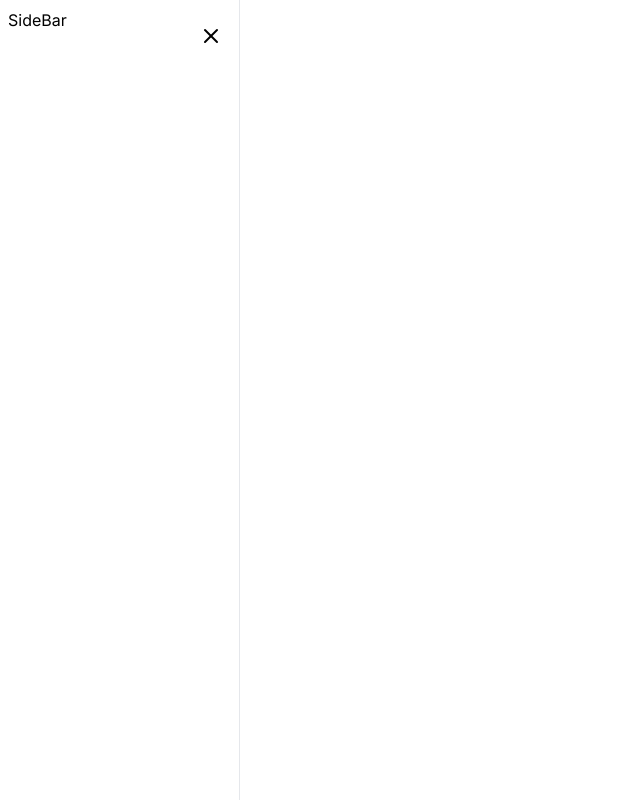
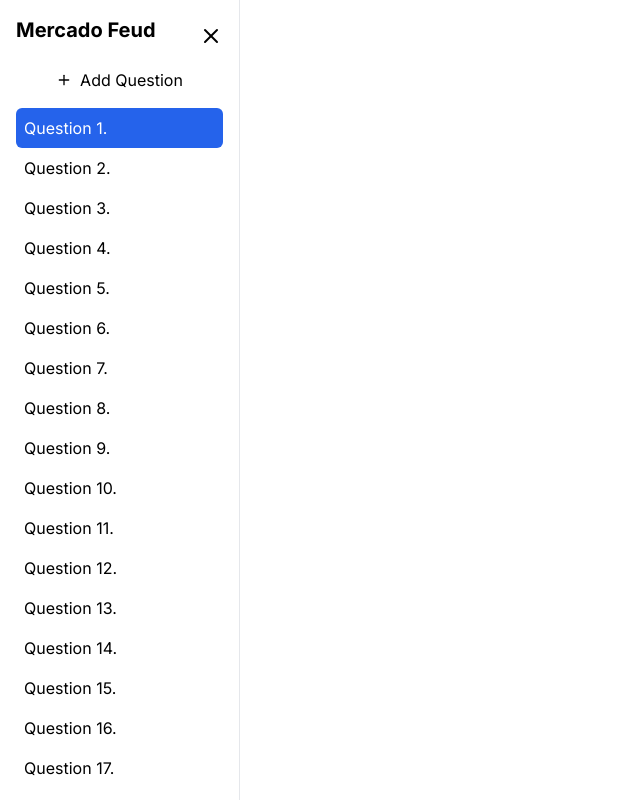
Before and after one commit to kieloBash/nextjs-family-feud, a Next.js app: page / in a window 1280 px wide. Both pictures are taken after a click on the button 28 px from the left and 36 px from the top of the page. Shown: the whole page, without its empty margins (0-640 px from the left). Built offline with nearby package versions, Linux system fonts and the light colour scheme.

Commit message:
added sidebar UI

```diff
--- a/components/contexts/SidebarProvider.tsx
+++ b/components/contexts/SidebarProvider.tsx
@@ -4,22 +4,29 @@ import * as React from "react";
 export type SidebarContextType = {
   toggle: boolean;
   setToggle: (temp: boolean) => void;
+  activeQuestion: number;
+  setActiveQuestion: (temp: number) => void;
 };
 
 export const SidebarContext = React.createContext<SidebarContextType>({
   toggle: false,
   setToggle: (index: boolean) => {},
+  activeQuestion: 0,
+  setActiveQuestion: (index: number) => {},
 });
 
 export const useSidebar = () => React.useContext(SidebarContext);
 
 const SidebarProvider = ({ children }: { children: React.ReactNode }) => {
   const [toggle, setToggle] = React.useState<boolean>(false);
+  const [activeQuestion, setActiveQuestion] = React.useState<number>(0);
   return (
     <SidebarContext.Provider
       value={{
         toggle,
         setToggle,
+        activeQuestion,
+        setActiveQuestion,
       }}
     >
       {children}
--- a/components/sidebar.tsx
+++ b/components/sidebar.tsx
@@ -1,10 +1,10 @@
 "use client";
 import React from "react";
 import { useSidebar } from "./contexts/SidebarProvider";
-import { MenuIcon, X } from "lucide-react";
+import { MenuIcon, Plus, X } from "lucide-react";
 
 const SideBar = () => {
-  const { toggle, setToggle } = useSidebar();
+  const { toggle, setToggle, activeQuestion, setActiveQuestion } = useSidebar();
 
   if (!toggle)
     return (
@@ -19,7 +19,7 @@ const SideBar = () => {
       </button>
     );
   return (
-    <section className="h-full w-60 border-r p-2 fixed z-100 bg-white">
+    <section className="h-full w-60 border-r p-4 fixed z-100 bg-white flex flex-col">
       <button
         type="button"
         onClick={() => {
@@ -29,7 +29,37 @@ const SideBar = () => {
       >
         <X />
       </button>
-      SideBar
+      <h1 className="font-bold text-xl">Mercado Feud</h1>
+      <ul className="w-full mt-4 overflow-y-auto">
+        <button
+          type="button"
+          onClick={() => {}}
+          className={`mb-2 flex justify-center items-center hover:bg-slate-100 text-center w-full p-2 rounded-md`}
+        >
+          <Plus className="mr-2 w-4 h-4" />
+          <span className="">Add Question</span>
+        </button>
+        {Array(20)
+          .fill([])
+          .map((_, index) => {
+            const isActive = activeQuestion === index;
+            const activeClass = isActive
+              ? "bg-blue-600 text-white"
+              : "hover:bg-slate-100";
+            return (
+              <li key={index}>
+                <button
+                  type="button"
+                  disabled={isActive}
+                  onClick={() => setActiveQuestion(index)}
+                  className={`${activeClass} text-left w-full p-2 rounded-md`}
+                >
+                  Question {index + 1}.
+                </button>
+              </li>
+            );
+          })}
+      </ul>
     </section>
   );
 };
```
